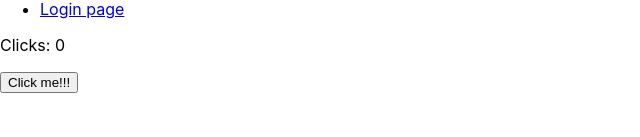
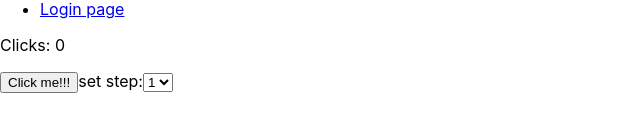
Before and after one commit to fc-fullstack-courses/pfe-2023-1-react-lessons, a React (Create React App) app: page /hooks in a window 1280 px wide. Shown: the part 163-300 px from the top of the page, without its empty margins (0-640 px from the left). Built offline with nearby package versions, Linux system fonts and the light colour scheme.

Commit message:
Add basic complex state examples

```diff
--- a/src/pages/HooksPage/index.jsx
+++ b/src/pages/HooksPage/index.jsx
@@ -8,11 +8,16 @@ const HooksPage = () => {
       перше елемент - поточне значення стану
       другий - персональний setState для зміни цього стану
   */
-  const [clicks, setClicks] = useState(0);
+  const [clicks, setClick] = useState(0);
+  const [step, setStep] = useState(1);
 
   function handleClick() {
     // сюди одразу передаємо нове значення стану
-    setClicks(clicks + 1);
+    setClick(clicks + step);
+  }
+
+  function handleStep({ target: { value: newStep } }) {
+    setStep(+newStep);
   }
 
   return (
@@ -21,6 +26,52 @@ const HooksPage = () => {
       <div>
         <p>Clicks: {clicks}</p>
         <button onClick={handleClick}>Click me!!!</button>
+        <label>
+          set step:
+          <select value={step} onChange={handleStep}>
+            <option value="1">1</option>
+            <option value="2">2</option>
+            <option value="5">5</option>
+          </select>
+        </label>
+      </div>
+    </>
+  );
+};
+
+const BadHooksPage = () => {
+  const [state, setState] = useState({ clicks: 0, step: 1 });
+
+  function handleClick() {
+    // у випадку стану-об'єкту ви маєте спредити попередне значення стану у новий
+    // об'єкт або частина стану може загубитися
+    setState({
+      ...state,
+      clicks: state.clicks + state.step,
+    });
+  }
+
+  function handleStep({ target: { value: newStep } }) {
+    setState({
+      ...state,
+      step: +newStep,
+    });
+  }
+
+  return (
+    <>
+      <Header />
+      <div>
+        <p>Clicks: {state.clicks}</p>
+        <button onClick={handleClick}>Click me!!!</button>
+        <label>
+          set step:
+          <select value={state.step} onChange={handleStep}>
+            <option value="1">1</option>
+            <option value="2">2</option>
+            <option value="5">5</option>
+          </select>
+        </label>
       </div>
     </>
   );
```
